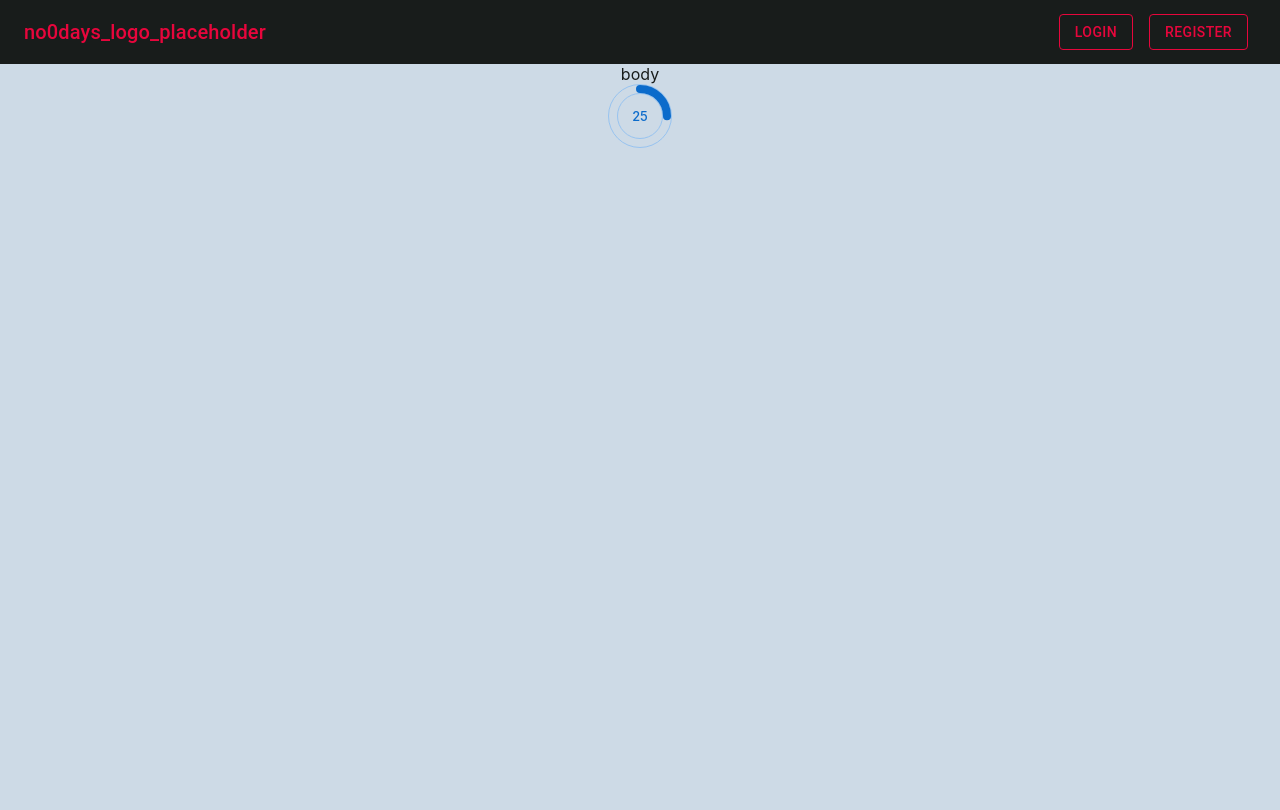
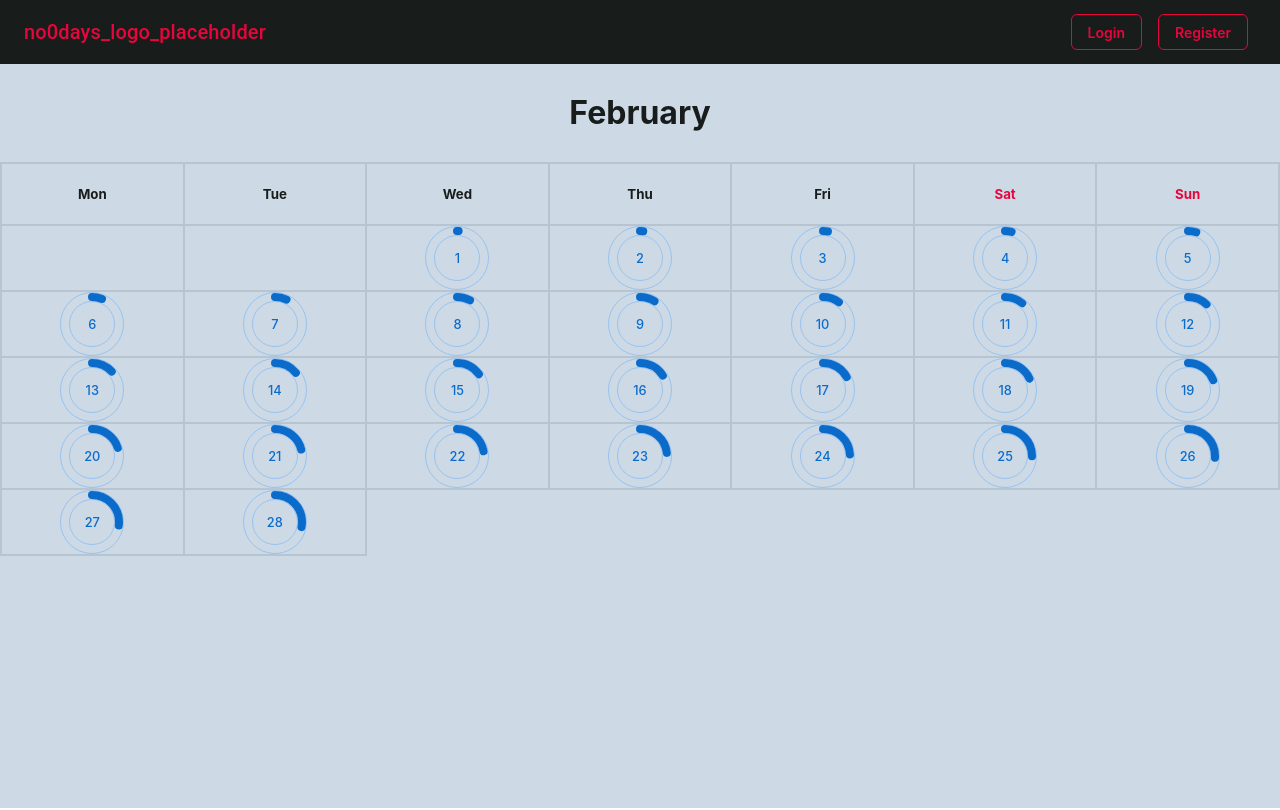
Before and after one commit to LukaszLik/no0days_frontend_react, a React (Create React App) app: page / in a window 1280 px wide. Built offline with nearby package versions, Linux system fonts and the light colour scheme.

Commit message:
basic calendar view

```diff
--- a/src/common/navbar/Navbar.tsx
+++ b/src/common/navbar/Navbar.tsx
@@ -1,6 +1,7 @@
 import React from "react";
 import "./Navbar.scss";
-import { Button, AppBar, Box, Toolbar, Typography } from "@mui/material";
+import { AppBar, Box, Toolbar, Typography } from "@mui/material";
+import { Button } from "@mui/joy";
 import { useNavigate } from "react-router-dom";
 const Navbar = () => {
   const navigate = useNavigate();
@@ -28,8 +29,7 @@ const Navbar = () => {
             <Button
               onClick={loginButton}
               variant="outlined"
-              color="inherit"
-              sx={{ margin: 1, color: "#e7063c" }}
+              sx={{ margin: 1, color: "#e7063c", borderColor: "#e7063c" }}
             >
               Login
             </Button>
@@ -37,8 +37,7 @@ const Navbar = () => {
             <Button
               onClick={registerButton}
               variant="outlined"
-              color="inherit"
-              sx={{ margin: 1, color: "#e7063c" }}
+              sx={{ margin: 1, color: "#e7063c", borderColor: "#e7063c" }}
             >
               Register
             </Button>
--- a/src/components/frontPage/frontPage.scss
+++ b/src/components/frontPage/frontPage.scss
@@ -3,5 +3,15 @@
 .front {
   background-color: $primary;
   color: $secondary;
-  min-height: 93.3vh;
+  min-height: 93vh;
 }
+.month-name {
+  min-height: 3vh;
+  padding-top: 1vh;
+  padding-bottom: 1vh;
+  color: $secondary;
+}
+
+.weekend {
+  color: $accent;
+}
--- a/src/components/frontPage/frontPage.tsx
+++ b/src/components/frontPage/frontPage.tsx
@@ -1,13 +1,79 @@
 import React from "react";
 import Progress from "../progress/Progress";
 import "./frontPage.scss";
+import { Divider, Grid } from "@mui/joy";
 
 export default function FrontPage() {
   console.log("front page");
+  const date = new Date();
+  const month = date.toLocaleDateString("default", { month: "long" });
+  const numberOfDays = new Date(
+    date.getFullYear(),
+    date.getMonth() + 1,
+    0
+  ).getDate();
+  console.log("test: " + date.getFullYear() + " " + date.getMonth());
+  console.log("ilosc dni = " + numberOfDays);
+  const offset = new Date(date.getFullYear(), date.getMonth(), 1).getDay();
+  console.log("day = " + offset);
+
+  let progressArray = [];
+  for (let i = 0; i < offset - 1; i++) {
+    progressArray.push(<div></div>);
+  }
+  for (let i = 0; i < numberOfDays; i++) {
+    progressArray.push(<Progress var={i + 1} />);
+  }
+
   return (
     <div className="front">
-      <div>body</div>
-      <Progress var={25} />
+      <div className="month-name">
+        <h1>{month}</h1>
+      </div>
+      {/*<Progress var={25} />*/}
+      <Grid
+        container
+        direction="row"
+        columns={7}
+        sx={{
+          "--Grid-borderWidth": "2px",
+          borderTop: "var(--Grid-borderWidth) solid",
+          borderLeft: "var(--Grid-borderWidth) solid",
+          borderColor: "divider",
+          "& > div": {
+            borderRight: "var(--Grid-borderWidth) solid",
+            borderBottom: "var(--Grid-borderWidth) solid",
+            borderColor: "divider",
+          },
+        }}
+      >
+        <Grid xs={1}>
+          <h5>Mon</h5>
+        </Grid>
+        <Grid xs={1}>
+          <h5>Tue</h5>
+        </Grid>
+        <Grid xs={1}>
+          <h5>Wed</h5>
+        </Grid>
+        <Grid xs={1}>
+          <h5>Thu</h5>
+        </Grid>
+        <Grid xs={1}>
+          <h5>Fri</h5>
+        </Grid>
+        <Grid xs={1}>
+          <h5 className="weekend">Sat</h5>
+        </Grid>
+        <Grid xs={1}>
+          <h5 className="weekend">Sun</h5>
+        </Grid>
+        <Divider orientation="horizontal" />
+
+        {progressArray.map(function (obj) {
+          return <Grid xs={1}>{obj}</Grid>;
+        })}
+      </Grid>
     </div>
   );
 }
```
